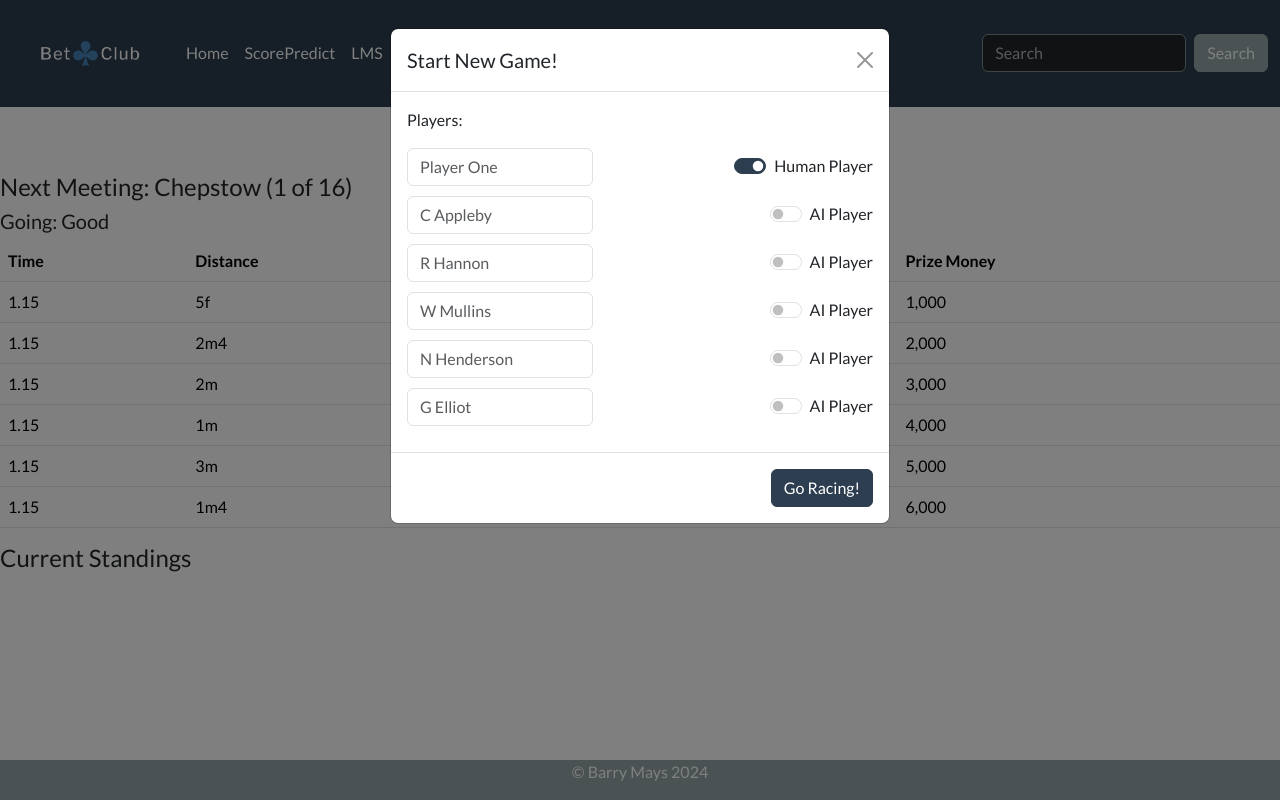
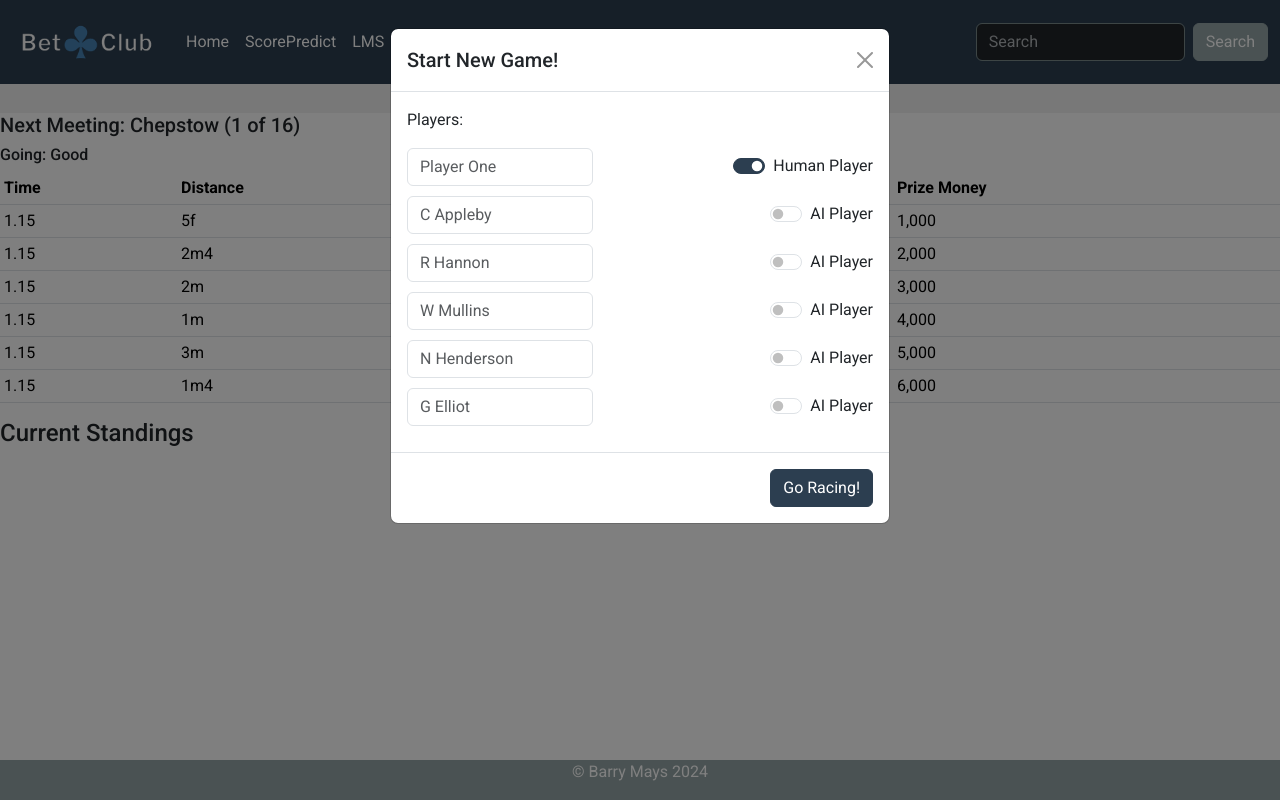
Before and after one commit to bmays9/bet-club, a Django app: page /horse.html in a window 1280 px wide. Run offline with Django 5.2, Linux system fonts and the light colour scheme; some libraries are stand-ins or nearby versions.

Commit message:
Css updates

```diff
--- a/static/css/custom_style.css
+++ b/static/css/custom_style.css
@@ -1,3 +1,8 @@
+:root,
+[data-bs-theme=light] {
+    --bs-font-sans-serif: Roboto, -apple-system, BlinkMacSystemFont, "Segoe UI", Roboto, "Helvetica Neue", Arial, sans-serif, "Apple Color Emoji", "Segoe UI Emoji", "Segoe UI Symbol";
+}
+
 .player-entry {
     display: flex;
     align-items: center;
@@ -9,3 +14,21 @@
 .player-entry input {
     width: 40%;
 }
+
+.game-state {
+
+}
+
+.gs-meeting-races {
+    font-size: 0.6rem;        /* smaller than default */
+    margin: 0;                 /* remove default margin if needed */
+}
+
+#game-banner {
+  font-size: 1rem;        /* smaller than default */
+  text-transform: uppercase; /* all caps */
+  background-color: #f0f0f0; /* light grey */
+  padding: 5px 20px;        /* some spacing */
+  margin: 0;                 /* remove default margin if needed */
+  text-align: center;        /* optional: center the text */
+}
--- a/templates/base.html
+++ b/templates/base.html
@@ -17,11 +17,15 @@
         <!-- Custom CSS -->
         <link rel="stylesheet" href="{% static 'css/style.css' %}">
         <link rel="stylesheet" href="{% static 'css/custom_style.css' %}">
+        <!-- Font -->
+        <link rel="preconnect" href="https://fonts.googleapis.com">
+        <link rel="preconnect" href="https://fonts.gstatic.com" crossorigin>
+        <link href="https://fonts.googleapis.com/css2?family=Roboto:ital,wght@0,100..900;1,100..900&display=swap" rel="stylesheet">
   </head>
   <body>
     <nav class="navbar navbar-expand-lg bg-primary" data-bs-theme="dark">
       <div class="container-fluid">
-        <a class="navbar-brand" href="#"><img src="{% static 'images/logo-transparent-small.PNG' %}" alt="Logo" width="150"></a>
+        <a class="navbar-brand" href="#"><img src="{% static 'images/logo-transparent-small3.png' %}" alt="Logo" width="150"></a>
         <button class="navbar-toggler" type="button" data-bs-toggle="collapse" data-bs-target="#navbarColor01" aria-controls="navbarColor01" aria-expanded="false" aria-label="Toggle navigation">
           <span class="navbar-toggler-icon"></span>
         </button>
--- a/templates/horse.html
+++ b/templates/horse.html
@@ -3,15 +3,15 @@
 {% block content %}
 <!-- content starts here -->
 
-<h1 class="text-center">Flat Jumpers</h1>
+<h1 class="text-center" id='game-banner'>Flat Jumpers</h1>
 
 <div class="game-state" id="game-state">
   <div class="meeting-info">
-    <h4>Next Meeting: <span id="gs-meeting">Chepstow (1 of 16)</span></h4>
-    <h5>Going: Good</h5>
+    <h5 id="meeting">Next Meeting: <span id="gs-meeting">Chepstow (1 of 16)</span></h5>
+    <h6>Going: Good</h5>
   </div>
   <div class="meeting-races">
-    <table class="table table-hover" id="gs-meeting-races">
+    <table class="table table-hover table-sm" id="gs-meeting-races">
       <!-- Javascript will fill the table-->
     </table>
   </div>
```
